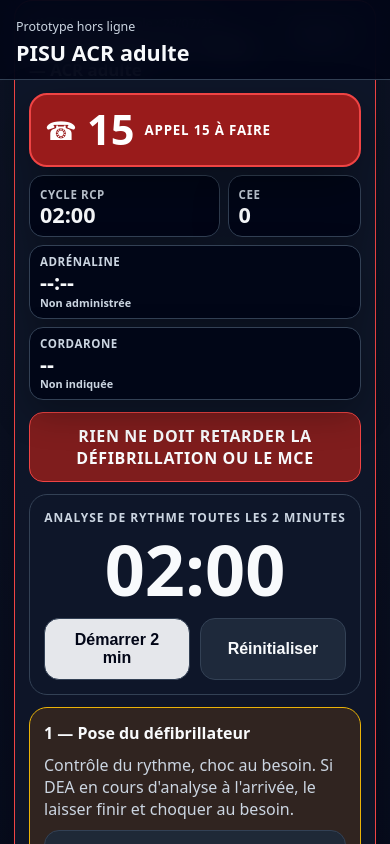
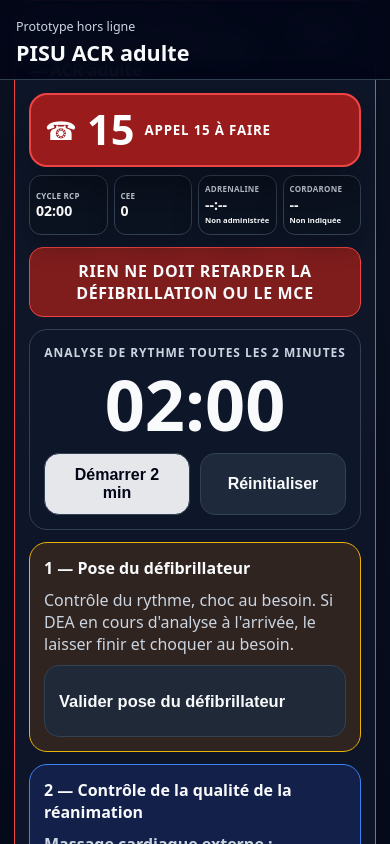
Before and after one commit to gprenveille4d7-ux/pisu-pwa, a plain HTML site: page index.html in a window 390 px wide. Both pictures are taken after a click on the button "Arrêt cardiaque Adulte". Shown: the part 1869-2713 px from the top of the page. Drawn offline with Linux system fonts and the light colour scheme.

Commit message:
Export SAED et mise à jour iPhone

```diff
--- a/service-worker.js
+++ b/service-worker.js
@@ -1,4 +1,4 @@
-const CACHE_NAME = "pisu-acr-cache-v10";
+const CACHE_NAME = "pisu-acr-cache-v11";
 const FILES_TO_CACHE = [
   "./",
   "./index.html",
--- a/style.css
+++ b/style.css
@@ -533,56 +533,112 @@ footer {
 
 .acr-counters {
   display: grid;
-  grid-template-columns: 1fr 0.7fr 1.2fr 1.2fr;
+  grid-template-columns: repeat(4, minmax(0, 1fr));
   gap: 8px;
+  align-items: stretch;
 }
 
 .acr-counter-card {
   display: grid;
-  gap: 2px;
+  gap: 4px;
   align-content: center;
-  min-height: 62px;
+  min-height: 74px;
+  min-width: 0;
   padding: 8px 10px;
   border-radius: 14px;
-  background: rgba(2, 6, 23, 0.94);
-  border: 1px solid var(--line);
-  box-shadow: 0 14px 35px rgba(0,0,0,0.28);
+  background: #0b1220;
+  border: 1px solid #334155;
+  box-shadow: 0 10px 24px rgba(0,0,0,0.28);
+  overflow: hidden;
 }
 
 .acr-counter-card span {
-  color: var(--muted);
-  font-size: .72rem;
+  color: #cbd5e1;
+  font-size: .68rem;
   font-weight: 900;
   text-transform: uppercase;
   letter-spacing: .05em;
+  line-height: 1.1;
+  white-space: nowrap;
+  overflow: hidden;
+  text-overflow: ellipsis;
 }
 
 .acr-counter-card strong {
-  color: var(--text);
-  font-size: 1.35rem;
+  color: #ffffff;
+  font-size: 1.2rem;
   line-height: 1;
   font-variant-numeric: tabular-nums;
+  white-space: nowrap;
+  overflow: hidden;
+  text-overflow: ellipsis;
 }
 
 .acr-counter-card small {
-  color: var(--muted);
-  font-size: .68rem;
+  color: #f8fafc;
+  font-size: .64rem;
   font-weight: 800;
+  line-height: 1.15;
+  white-space: nowrap;
+  overflow: hidden;
+  text-overflow: ellipsis;
 }
 
+/* ADRÉNALINE */
 .acr-counter-card.adrenaline.idle {
-  border-color: var(--line);
+  background: #0b1220;
+  border-color: #334155;
 }
 
 .acr-counter-card.adrenaline.running {
+  background: #7c3e06;
   border-color: #f59e0b;
-  background: rgba(120, 53, 15, 0.75);
+}
+
+.acr-counter-card.adrenaline.running span,
+.acr-counter-card.adrenaline.running strong,
+.acr-counter-card.adrenaline.running small {
+  color: #fff7ed;
 }
 
 .acr-counter-card.adrenaline.expired {
+  background: #991b1b;
   border-color: #ef4444;
-  background: rgba(127, 29, 29, 0.9);
   animation: adrenalinePulse 1s infinite;
+}
+
+.acr-counter-card.adrenaline.expired span,
+.acr-counter-card.adrenaline.expired strong,
+.acr-counter-card.adrenaline.expired small {
+  color: #ffffff;
+}
+
+/* CORDARONE */
+.acr-counter-card.cordarone.idle {
+  background: #0b1220;
+  border-color: #334155;
+}
+
+.acr-counter-card.cordarone.due {
+  background: #9a3412;
+  border-color: #fb923c;
+}
+
+.acr-counter-card.cordarone.due span,
+.acr-counter-card.cordarone.due strong,
+.acr-counter-card.cordarone.due small {
+  color: #fff7ed;
+}
+
+.acr-counter-card.cordarone.done {
+  background: #166534;
+  border-color: #22c55e;
+}
+
+.acr-counter-card.cordarone.done span,
+.acr-counter-card.cordarone.done strong,
+.acr-counter-card.cordarone.done small {
+  color: #f0fdf4;
 }
 
 @keyframes adrenalinePulse {
@@ -591,29 +647,49 @@ footer {
   100% { transform: scale(1); }
 }
 
-@media (max-width: 520px) {
+@media (max-width: 700px) {
   .acr-counters {
-    grid-template-columns: 1fr 0.7fr;
+    grid-template-columns: repeat(4, minmax(0, 1fr));
+    gap: 6px;
   }
 
-  .acr-counter-card.adrenaline,
-  .acr-counter-card.cordarone {
-    grid-column: 1 / -1;
+  .acr-counter-card {
+    min-height: 66px;
+    padding: 6px 7px;
+    border-radius: 12px;
+  }
+
+  .acr-counter-card span {
+    font-size: .56rem;
+    letter-spacing: .03em;
+  }
+
+  .acr-counter-card strong {
+    font-size: 0.95rem;
+  }
+
+  .acr-counter-card small {
+    font-size: .52rem;
   }
 }
 
-.acr-counter-card.cordarone.idle {
-  border-color: var(--line);
-}
+@media (max-width: 420px) {
+  .acr-counter-card {
+    min-height: 60px;
+    padding: 5px 6px;
+  }
 
-.acr-counter-card.cordarone.due {
-  border-color: #f59e0b;
-  background: rgba(120, 53, 15, 0.75);
-}
+  .acr-counter-card span {
+    font-size: .5rem;
+  }
 
-.acr-counter-card.cordarone.done {
-  border-color: #10b981;
-  background: rgba(6, 78, 59, 0.75);
+  .acr-counter-card strong {
+    font-size: 0.88rem;
+  }
+
+  .acr-counter-card small {
+    font-size: .48rem;
+  }
 }
 
 .attention-flash {
```
